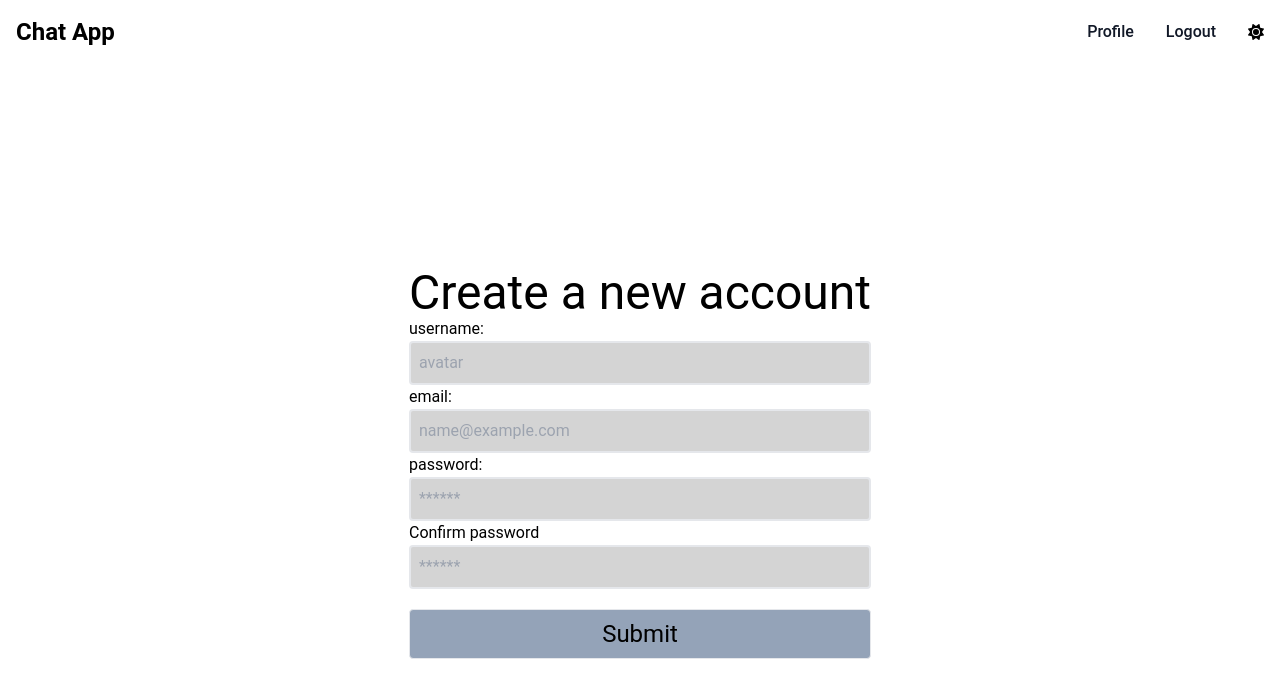
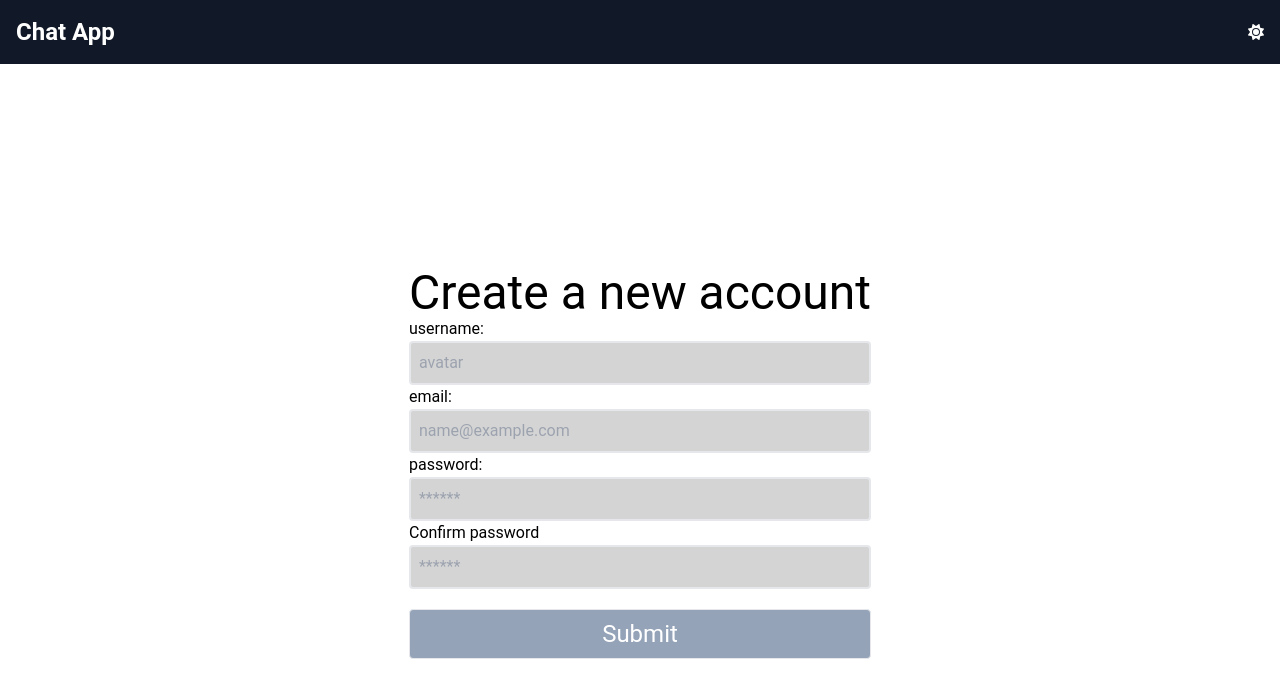
Before and after one commit to yashcrest/MERN-CHAT-APP, a React (Vite) app in the folder frontend/: page /register in a window 1280 px wide. Both pictures are taken after a click on the button 1256 px from the left and 32 px from the top of the page. Shown: the top 698 px of the page. Built offline with nearby package versions, Linux system fonts and the light colour scheme.

Commit message:
feat: Add dark mode support to login page

```diff
--- a/frontend/src/components/NavBar.jsx
+++ b/frontend/src/components/NavBar.jsx
@@ -1,11 +1,30 @@
 import React from "react";
-import { Link } from "react-router-dom";
+import { Link, useNavigate } from "react-router-dom";
 import { FaBars, FaSun, FaMoon } from "react-icons/fa6";
 import { useState } from "react";
 import { useTheme } from "../contexts/themeContext";
+import { useSelector, useDispatch } from "react-redux";
+import { useLogoutMutation } from "../redux/action/userApiSlice";
+import { logOut } from "../redux/action/authSlice";
 const NavBar = () => {
+  const { userInfo } = useSelector((state) => state.auth);
   const [isToggled, setIsToggled] = useState(false);
   const { isDarkMode, toggleDarkMode } = useTheme();
+
+  const dispatch = useDispatch();
+  const navigate = useNavigate();
+
+  const [logoutApiCall] = useLogoutMutation();
+
+  const logoutHandler = async () => {
+    try {
+      await logoutApiCall().unwrap(); // this is for calling the backend to logout the user
+      dispatch(logOut()); // this is for clearing users login details from localStorage
+      navigate("/");
+    } catch (error) {
+      console.log(error);
+    }
+  };
 
   // when clicking hamburger icon
   const toggleMenu = () => {
@@ -16,7 +35,7 @@ const NavBar = () => {
       <nav className="bg-white border-grey-200 dark:bg-gray-900">
         <div className="max-w-screen-xl flex flex-wrap items-center justify-between mx-auto p-4">
           <Link
-            className="flex items-center space-x-3 self-center text-2xl font-semibold whitespace-nowrap dark:text-white"
+            className="flex items-center self-center text-2xl font-semibold whitespace-nowrap dark:text-white"
             to="/"
           >
             Chat App
@@ -32,6 +51,7 @@ const NavBar = () => {
           >
             <FaBars size={20} />
           </button>
+
           {/* nav items */}
           <div
             className={`${
@@ -40,22 +60,35 @@ const NavBar = () => {
             id="navbar-default"
           >
             <ul className="font-medium flex flex-col p-4 md:p-0 mt-4 border border-gray-100 rounded-lg bg-gray-50 md:flex-row md:space-x-8 md:mt-0 md:border-0 md:bg-white dark:bg-gray-800 md:dark:bg-gray-900 dark:border-gray-70">
+              {userInfo ? (
+                <>
                   <li>
                     <Link className="block py-2 px-3 text-gray-900 rounded hover:bg-gray-100 md:hover:bg-transparent md:border-0 md:hover:text-blue-700 md:p-0 dark:text-white md:dark:hover:text-blue-500 dark:hover:bg-gray-700 dark:hover:text-white md:dark:hover:bg-transparent">
                       Profile
                     </Link>
                   </li>
                   <li>
-                <Link className="block py-2 px-3 text-gray-900 rounded hover:bg-gray-100 md:hover:bg-transparent md:border-0 md:hover:text-blue-700 md:p-0 dark:text-white md:dark:hover:text-blue-500 dark:hover:bg-gray-700 dark:hover:text-white md:dark:hover:bg-transparent">
+                    <Link
+                      className="block py-2 px-3 text-gray-900 rounded hover:bg-gray-100 md:hover:bg-transparent md:border-0 md:hover:text-blue-700 md:p-0 dark:text-white md:dark:hover:text-blue-500 dark:hover:bg-gray-700 dark:hover:text-white md:dark:hover:bg-transparent"
+                      onClick={logoutHandler}
+                    >
                       Logout
                     </Link>
                   </li>
-              {/* light/dark mode button */}
+                </>
+              ) : (
+                <></>
+              )}
+
               <button
                 onClick={toggleDarkMode}
                 className="inline-flex items-center rounded-lg"
               >
-                {isDarkMode ? <FaSun /> : <FaMoon />}
+                {isDarkMode ? (
+                  <FaSun color="white" />
+                ) : (
+                  <FaMoon color="black" />
+                )}
               </button>
             </ul>
           </div>
--- a/frontend/src/components/Pages/Login.jsx
+++ b/frontend/src/components/Pages/Login.jsx
@@ -28,7 +28,7 @@ const Login = () => {
   };
   return (
     <>
-      <div className="flex flex-col items-center justify-center h-screen">
+      <div className="flex flex-col items-center justify-center h-screen dark:bg-gray-700">
         <Formik
           initialValues={{
             username: "",
@@ -53,7 +53,9 @@ const Login = () => {
           {({ isSubmitting }) => (
             // form submission in not passed onto the Form tag but is to "Formik" component which gets access to the values of the form directly.
             <Form className="flex flex-col form-item">
-              <h1 className="text-5xl pb-2">Log in to your account</h1>
+              <h1 className="text-5xl pb-2 dark:text-white">
+                Log in to your account
+              </h1>
               {/* custom labels and inputs */}
               <MyTextInput
                 label="Username"
--- a/frontend/src/contexts/themeContext.jsx
+++ b/frontend/src/contexts/themeContext.jsx
@@ -11,9 +11,14 @@ export const ThemeProvider = ({ children }) => {
     return saveMode === "true" ? true : false;
   });
 
-  // save the mode to localStorage whenever it changes
+  // save the theme to localStorage
   useEffect(() => {
     localStorage.setItem("isDarkMode", isDarkMode);
+    if (isDarkMode) {
+      document.body.classList.add("dark");
+    } else {
+      document.body.classList.remove("dark");
+    }
   }, [isDarkMode]);
 
   const toggleDarkMode = () => {
--- a/frontend/src/styles.css
+++ b/frontend/src/styles.css
@@ -11,7 +11,7 @@
 }
 
 .input-btn {
-  @apply mt-5 text-2xl py-2 border rounded bg-slate-400;
+  @apply mt-5 text-2xl py-2 border rounded bg-slate-400 dark:text-white;
 }
 
 .reg-error-msg {
--- a/frontend/tailwind.config.js
+++ b/frontend/tailwind.config.js
@@ -1,7 +1,7 @@
 /** @type {import('tailwindcss').Config} */
 export default {
   content: ["./index.html", "./src/**/*.{js,ts,jsx,tsx}"],
-  darkMode: "class",
+  darkMode: "selector",
   theme: {
     extend: {
       fontFamily: {
```
Also changed, not shown: 1 other file (tests, documents, lock files or other folders). Lines whose indentation alone changed are shown as unchanged.
